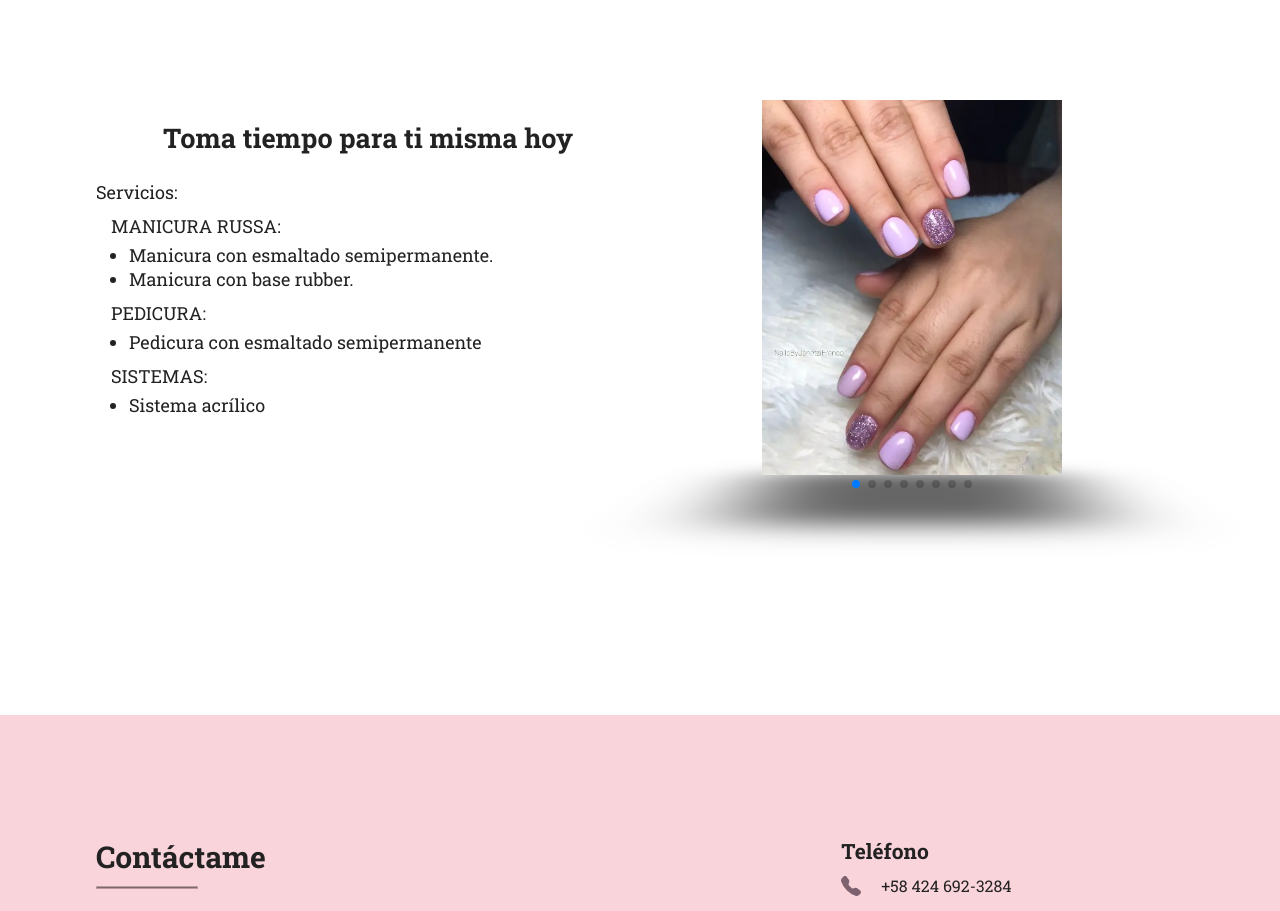
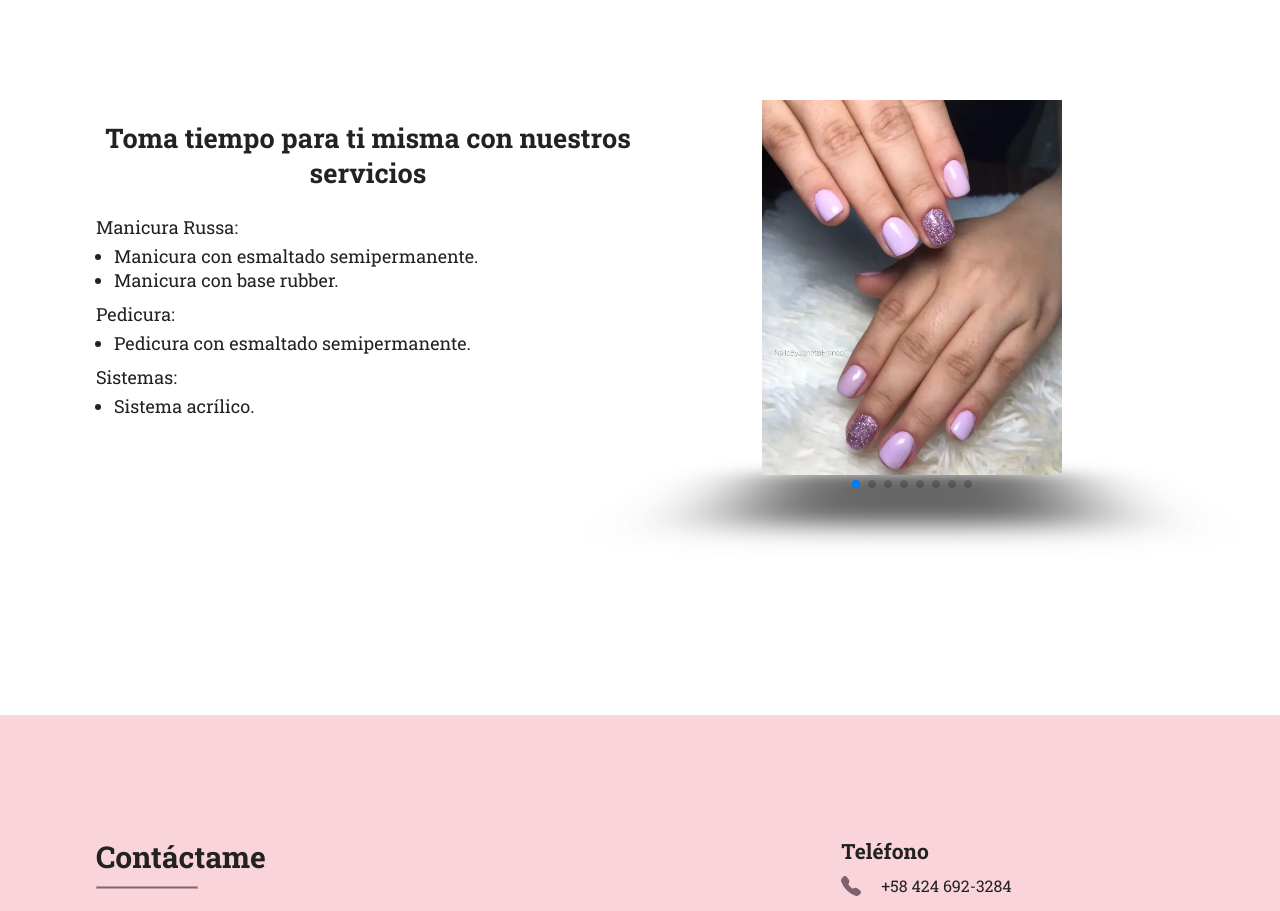
Before and after one commit to lamc305/Janef-Nails, a React (Vite) app: page / in a window 1280 px wide. Shown: the part 880-1791 px from the top of the page. Built offline with nearby package versions, Linux system fonts and the light colour scheme.

Commit message:
fix the text

```diff
--- a/src/components/AboutMe/aboutMeStyles.css
+++ b/src/components/AboutMe/aboutMeStyles.css
@@ -26,7 +26,7 @@
 }
 
 .services {
-	margin-left: 15px;
+	/* margin-left: 15px; */
 	margin-top: 10px;
 	margin-bottom: 10px;
 }
--- a/src/components/AboutMe/index.jsx
+++ b/src/components/AboutMe/index.jsx
@@ -6,25 +6,24 @@ function AboutMe() {
 		<section className='aboutMe' id='aboutMe'>
 			<div className='aboutMe__container'>
 				<div className='aboutMe__containerText'>
-					<h2>Toma tiempo para ti misma hoy</h2>
-					<p>Servicios:</p>
+					<h2>Toma tiempo para ti misma con nuestros servicios</h2>
 					<div className='services'>
-						<p>MANICURA RUSSA:</p>
+						<p>Manicura Russa:</p>
 						<ul>
 							<li>Manicura con esmaltado semipermanente.</li>
 							<li>Manicura con base rubber.</li>
 						</ul>
 					</div>
 					<div className='services'>
-						<p>PEDICURA:</p>
+						<p>Pedicura:</p>
 						<ul>
-							<li>Pedicura con esmaltado semipermanente</li>
+							<li>Pedicura con esmaltado semipermanente.</li>
 						</ul>
 					</div>
 					<div className='services'>
-						<p>SISTEMAS:</p>
+						<p>Sistemas:</p>
 						<ul>
-							<li>Sistema acrílico</li>
+							<li>Sistema acrílico.</li>
 						</ul>
 					</div>
 				</div>
```
